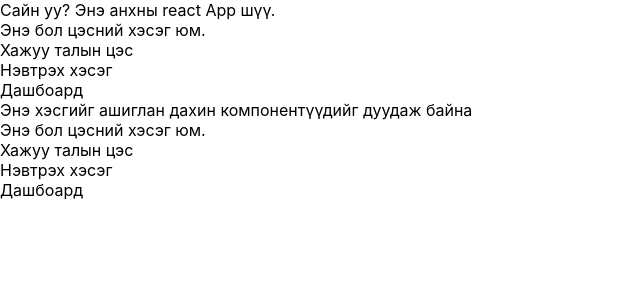
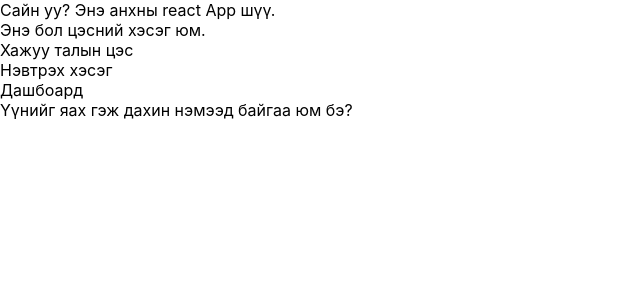
Before and after one commit to bdgrsrn/news, a React (Create React App) app: page / in a window 1280 px wide. Shown: the top 300 px of the page, without its empty margins (0-640 px from the left). Built offline with nearby package versions, Linux system fonts and the light colour scheme.

Commit message:
Илүү нэмэгдсэн байсан зүйлсийг устгав.

```diff
--- a/src/App.js
+++ b/src/App.js
@@ -17,13 +17,7 @@ function App() {
       <Login />
 
       <Dashboard />
-    Энэ хэсгийг ашиглан дахин компонентүүдийг дуудаж байна
-    <Nav />
-
-      <Sidebar />
-      <Login />
-
-      <Dashboard />
+  Үүнийг яах гэж дахин нэмээд байгаа юм бэ?
     </div>
   );
 }
```
